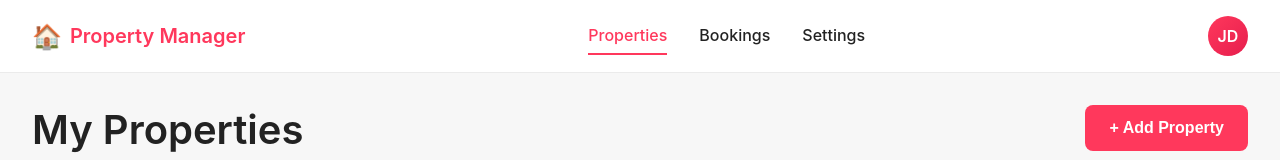
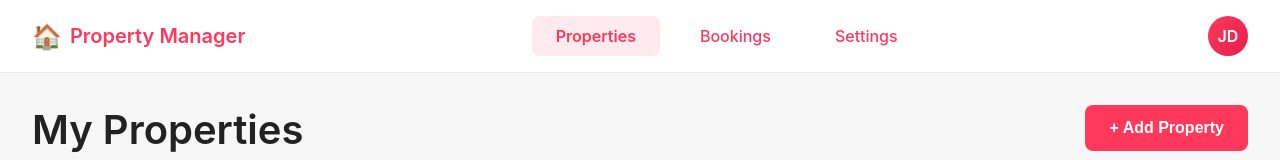
Before and after one commit to nrentz-ts/spottercode, a React (Vite) app: page / in a window 1280 px wide. Shown: the top 160 px of the page. Built offline with nearby package versions, Linux system fonts and the light colour scheme.

Commit message:
adjust button in nav

```diff
--- a/src/components/Header.css
+++ b/src/components/Header.css
@@ -31,25 +31,29 @@
 
 .nav {
   display: flex;
-  gap: 2rem;
+  gap: 1rem;
 }
 
 .nav-link {
-  color: #222222;
+  color: #ff385c;
   text-decoration: none;
   font-weight: 500;
-  padding: 0.5rem 0;
-  transition: color 0.2s ease;
-  border-bottom: 2px solid transparent;
+  padding: 0.625rem 1.5rem;
+  border-radius: 8px;
+  transition: all 0.2s ease;
+  background: transparent;
+  border: none;
+  cursor: pointer;
 }
 
 .nav-link:hover {
-  color: #ff385c;
+  background-color: rgba(255, 56, 92, 0.1);
 }
 
 .nav-link.active {
   color: #ff385c;
-  border-bottom-color: #ff385c;
+  background-color: #FFEBEE;
+  font-weight: 600;
 }
 
 .user-menu {
```
